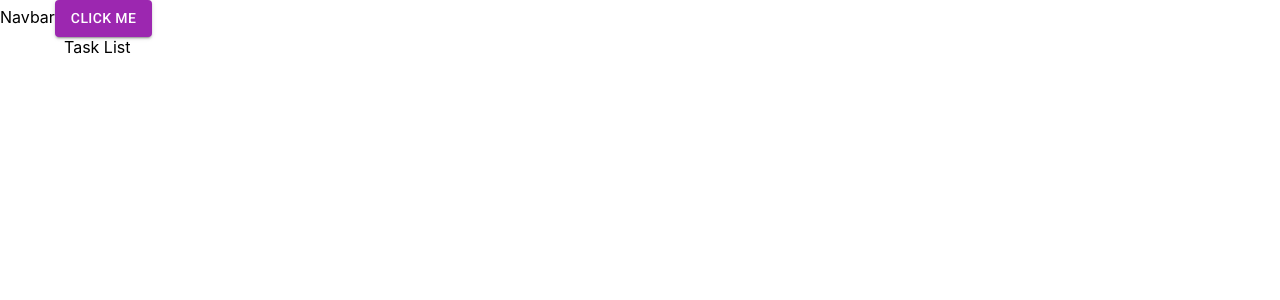
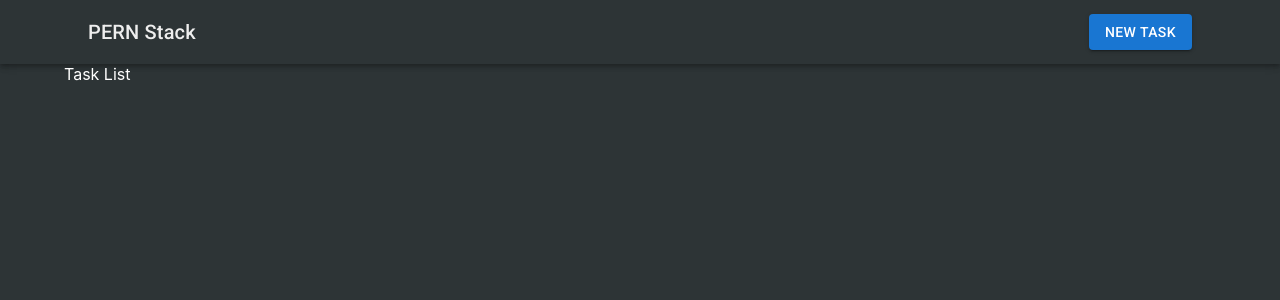
Before and after one commit to rvaldez20/PERN-Stack, a React (Create React App) app in the folder client/: page / in a window 1280 px wide. Shown: the top 300 px of the page. Built offline with nearby package versions, Linux system fonts and the light colour scheme.

Commit message:
Se agrega el NavBar

```diff
--- a/client/src/components/Navbar.js
+++ b/client/src/components/Navbar.js
@@ -1,10 +1,34 @@
-import {Button} from '@mui/material'
+import { AppBar, Box, Button, Container, Toolbar, Typography } from '@mui/material';
+import { Link, useNavigate } from 'react-router-dom';
 
 export default function Navbar() {
+
+   const navigate = useNavigate();
+
    return (
-      <div>
-         Navbar
-         <Button variant='contained' color='secondary'>Click Me</Button>
-      </div>
+      <Box sx={{flexGrow: 1}}>
+         <AppBar position='static' color='transparent'>
+            <Container>
+               <Toolbar>
+                  <Typography
+                     variant='h6'
+                     sx={{flexGrow: 1}}
+                  >
+                     <Link to='/' style={{ textDecoration: "none", color: "#eee" }}>
+                        PERN Stack
+                     </Link>
+                  </Typography>
+
+                  <Button
+                     variant='contained'
+                     color='primary'
+                     onClick={() => navigate('/tasks/new')}
+                  >
+                     New Task
+                  </Button>
+               </Toolbar>
+            </Container>
+         </AppBar>
+      </Box>
    )
 }
--- a/client/src/index.css
+++ b/client/src/index.css
@@ -5,6 +5,8 @@ body {
     sans-serif;
   -webkit-font-smoothing: antialiased;
   -moz-osx-font-smoothing: grayscale;
+  background: #2d3436;
+  color: #fff;
 }
 
 code {
```
